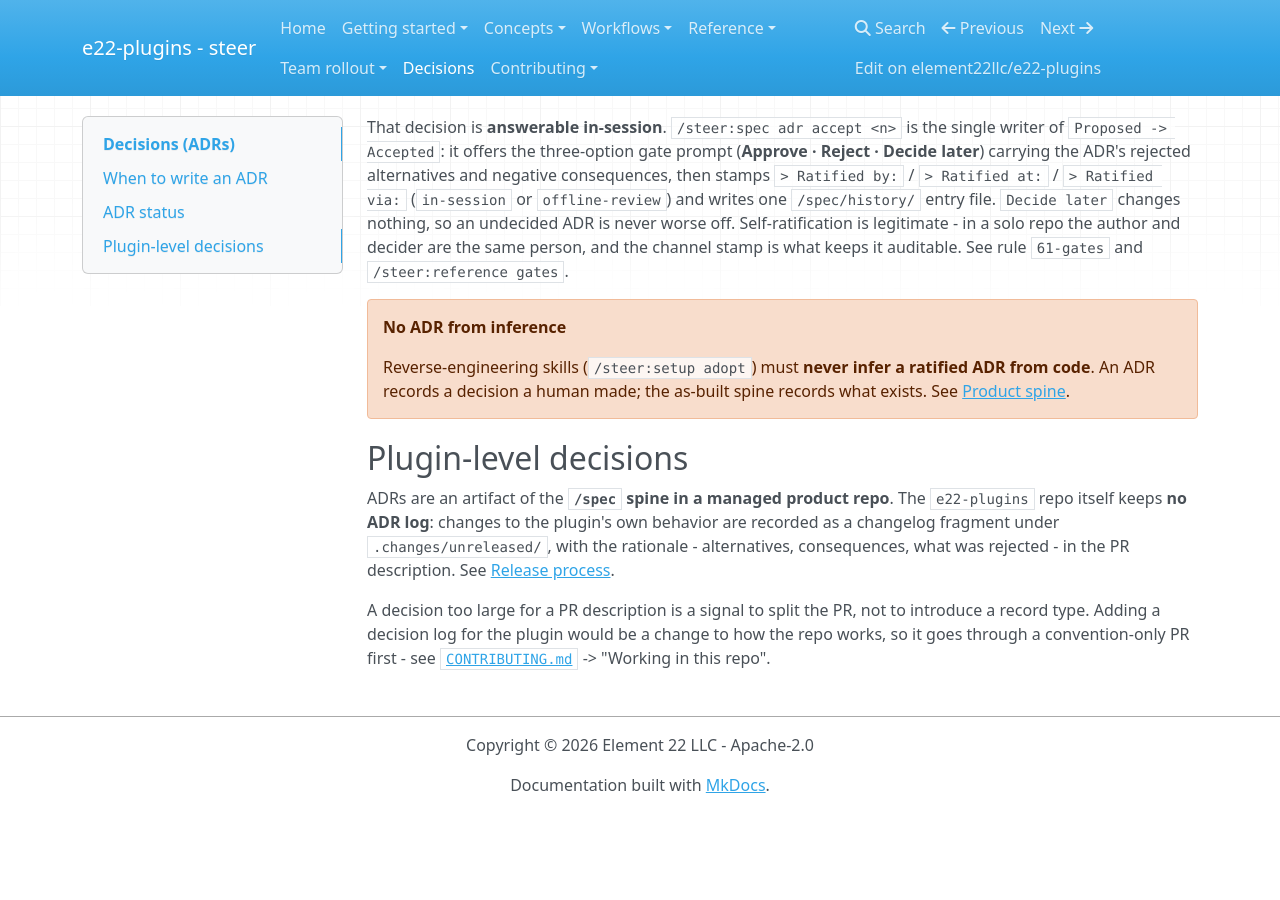
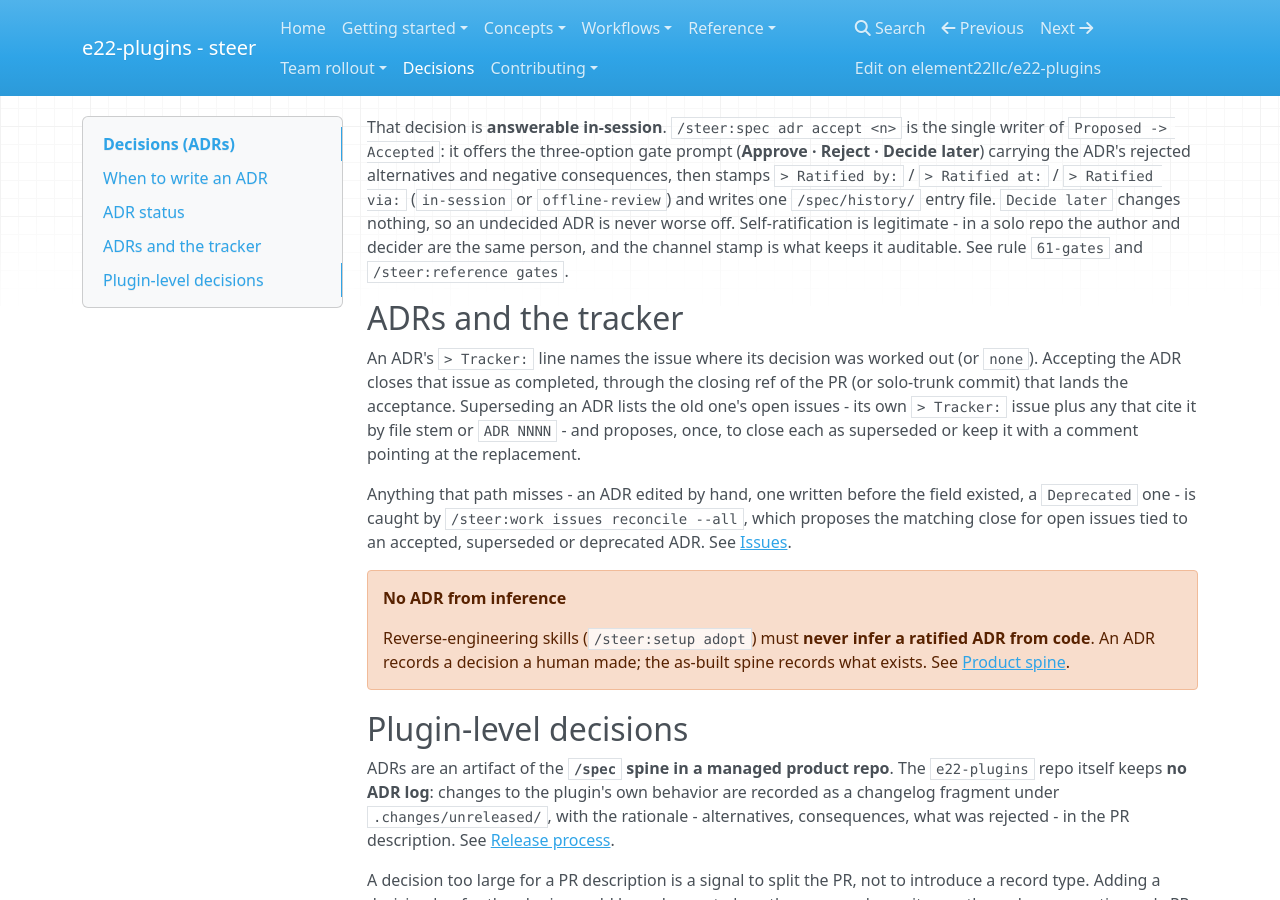
Before and after one commit to element22llc/e22-plugins, an MkDocs documentation site: the page built from docs/decisions/index.md, in a window 1280 px wide and 900 px high, scrolled down 760 px. Built offline with MkDocs 1.6.1, drawn with Linux system fonts in a browser that asks for light colours; nearby versions of some CDN libraries; before the commit the page ends 1573 px from its top, so only the background shows below that.

Commit message:
docs: describe ADR <-> issue propagation and the reconcile backstop
Co-Authored-By: Claude Opus 5.5 (1M context) <noreply@anthropic.com>

```diff
--- a/docs/decisions/index.md
+++ b/docs/decisions/index.md
@@ -47,6 +47,20 @@ never worse off. Self-ratification is legitimate - in a solo repo the author and
 decider are the same person, and the channel stamp is what keeps it auditable.
 See rule `61-gates` and `/steer:reference gates`.
 
+## ADRs and the tracker
+
+An ADR's `> Tracker:` line names the issue where its decision was worked out (or
+`none`). Accepting the ADR closes that issue as completed, through the closing
+ref of the PR (or solo-trunk commit) that lands the acceptance. Superseding an
+ADR lists the old one's open issues - its own `> Tracker:` issue plus any that
+cite it by file stem or `ADR NNNN` - and proposes, once, to close each as
+superseded or keep it with a comment pointing at the replacement.
+
+Anything that path misses - an ADR edited by hand, one written before the field
+existed, a `Deprecated` one - is caught by `/steer:work issues reconcile --all`,
+which proposes the matching close for open issues tied to an accepted,
+superseded or deprecated ADR. See [Issues](../workflows/issues.md).
+
 !!! warning "No ADR from inference"
     Reverse-engineering skills (`/steer:setup adopt`) must **never infer a ratified ADR
     from code**. An ADR records a decision a human made; the as-built spine
```
Also changed, not shown: docs/concepts/product-spine.md (+3 -1 lines), docs/workflows/issues.md (+1 -1 lines).
